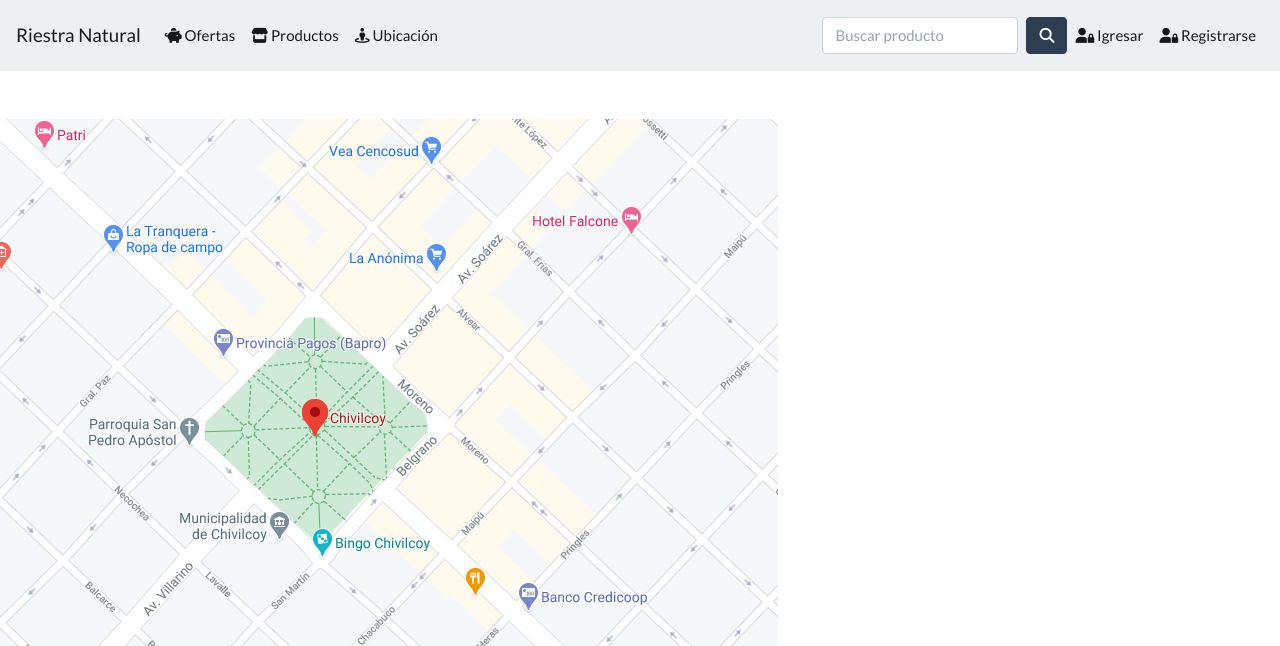
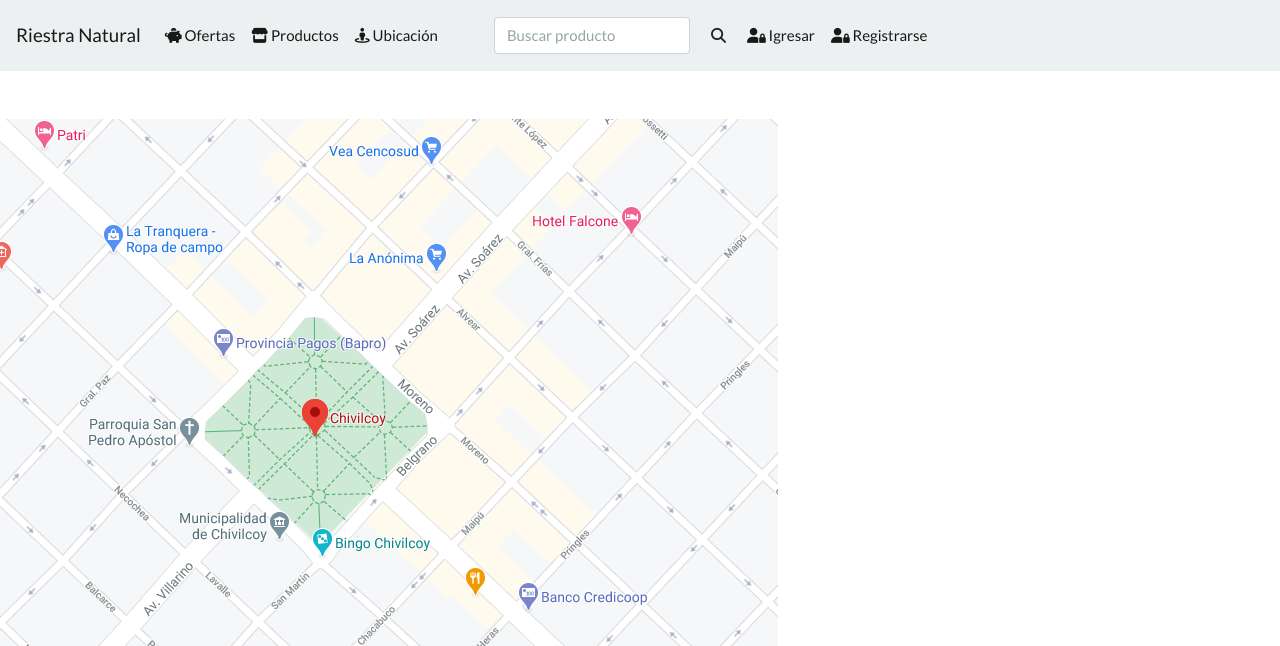
Before and after one commit to nicolasalderete/riestra-natrual, a PHP site: page /ubicacion.php in a window 1280 px wide. Shown: the top 646 px of the page. Run offline with PHP 8.4, Linux system fonts and the light colour scheme; some libraries are stand-ins or nearby versions.

Commit message:
agrego cambios

```diff
--- a/inc/menu.php
+++ b/inc/menu.php
@@ -24,7 +24,7 @@
         </button>
 
         <div class="collapse navbar-collapse" id="navbarColor03">
-            <ul class="navbar-nav mr-auto">
+            <ul class="navbar-nav">
                 <li class="nav-item active">
                     <a class="nav-link" href="ofertas.php"><i class="fas fa-piggy-bank"></i> Ofertas
                     <span class="sr-only">(current)</span>
@@ -52,9 +52,9 @@
             </ul>
 
             <!--Buscar productos -->
-            <form class="form-inline my-2 my-lg-0" action="productos.php" method="GET">
+            <form class="form-inline my-2 my-lg-0 ml-5" action="productos.php" method="GET">
                 <input class="form-control mr-sm-2" type="text" placeholder="Buscar producto" name="producto">
-                <button class="btn btn-primary ary my-2 my-sm-0" type="submit"> <i class="fas fa-search"></i></button>
+                <button class="btn ary my-2 my-sm-0" type="submit"> <i class="fas fa-search"></i></button>
             </form>
             <!--Buscar productos -->
 
```
